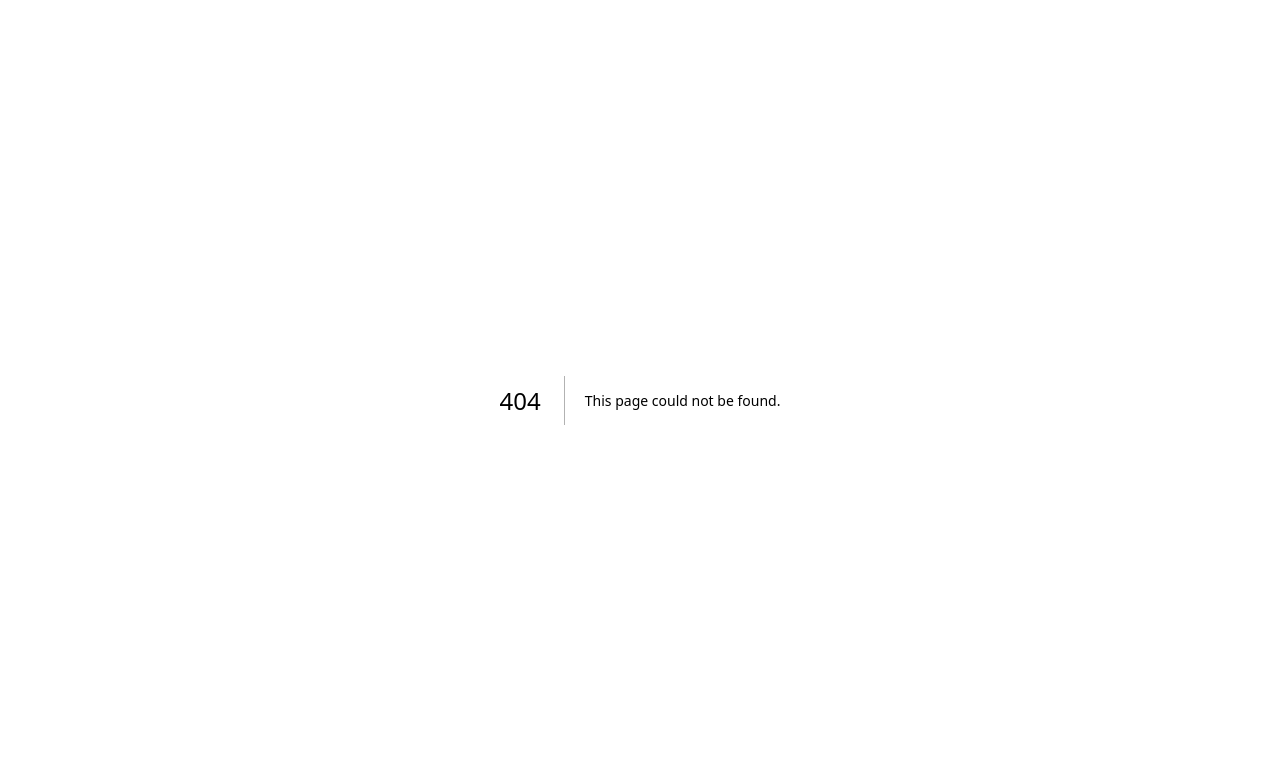
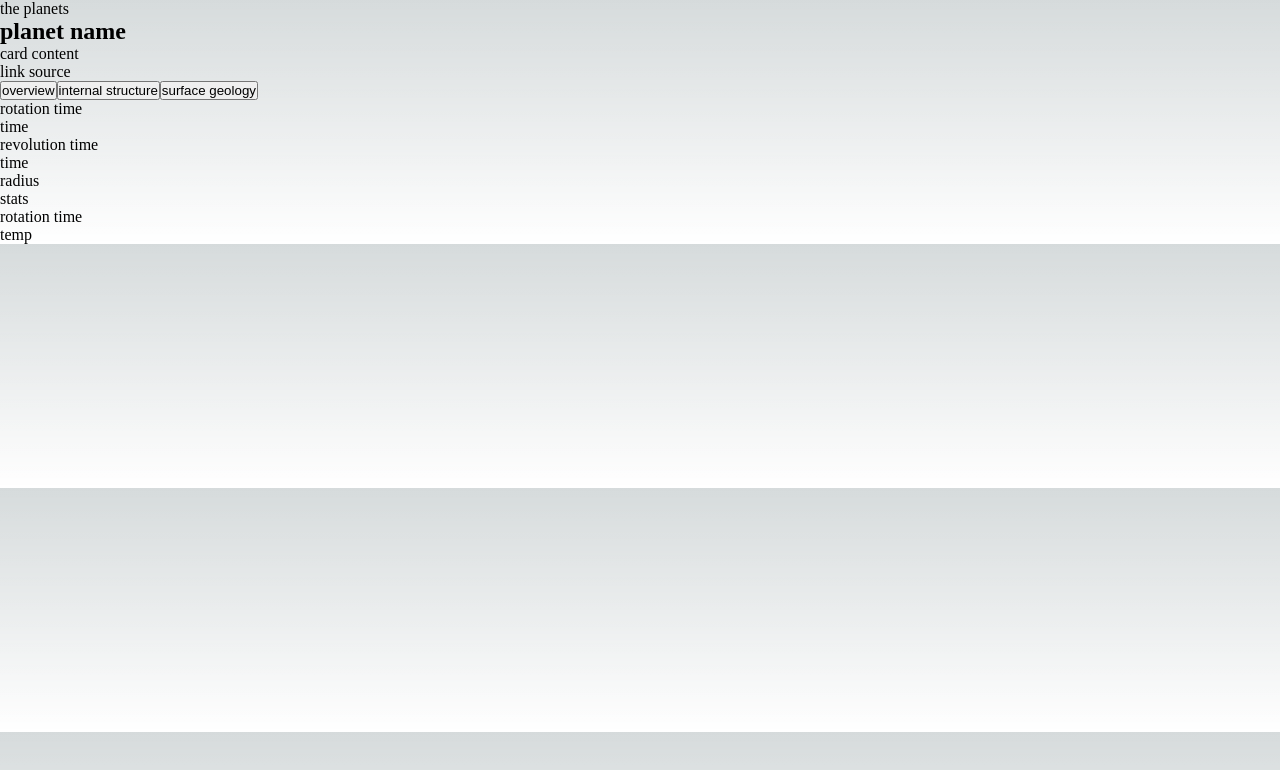
Before and after one commit to JorgeAMendoza/planet-facts, a Next.js app: page /planets/earth in a window 1280 px wide. Before the commit this address had no page. Shown: the top 770 px of the page. Built offline with nearby package versions, Linux system fonts and the light colour scheme.

Commit message:
setup basic html structure for the planet page and the navigation bar

```diff
--- /dev/null
+++ b/src/components/NavBar.tsx
@@ -0,0 +1,19 @@
+import Link from "next/link";
+
+const NavBar = () => {
+  return (
+    <header>
+      <p>
+        <Link href="/">the planets</Link>
+      </p>
+
+      <nav>
+        <ul>
+          {/* here map over json data, lets imagne that we are reaching an API, and lets say we discover a new planet, this makes it easier in the future */}
+        </ul>
+      </nav>
+    </header>
+  );
+};
+
+export default NavBar;
--- a/src/pages/api/hello.ts
+++ /dev/null
@@ -1,13 +0,0 @@
-// Next.js API route support: https://nextjs.org/docs/api-routes/introduction
-import type { NextApiRequest, NextApiResponse } from 'next'
-
-type Data = {
-  name: string
-}
-
-export default function handler(
-  req: NextApiRequest,
-  res: NextApiResponse<Data>
-) {
-  res.status(200).json({ name: 'John Doe' })
-}
--- /dev/null
+++ b/src/pages/planets/[id].tsx
@@ -0,0 +1,45 @@
+import NavBar from "@/components/NavBar";
+
+const Planet = () => {
+  return (
+    <div>
+      <NavBar />
+      <main>
+        <section>
+          <div>{/* image of planet here */}</div>
+          <h1>planet name</h1>
+          <p>card content</p>
+          <p>link source</p>
+
+          <div>
+            <button>overview</button>
+            <button>internal structure</button>
+            <button>surface geology</button>
+          </div>
+        </section>
+
+        <section>
+          <div>
+            <p>rotation time</p>
+            <p>time</p>
+          </div>
+          <div>
+            <p>revolution time</p>
+            <p>time</p>
+          </div>
+          <div>
+            <p>radius</p>
+            <p>stats</p>
+          </div>
+          <div>
+            <p>rotation time</p>
+            <p>temp</p>
+          </div>
+        </section>
+      </main>
+    </div>
+  );
+};
+
+// get static props and paths
+export default Planet;
```
Also changed, not shown: 1 other file (tests, documents, lock files or other folders).
